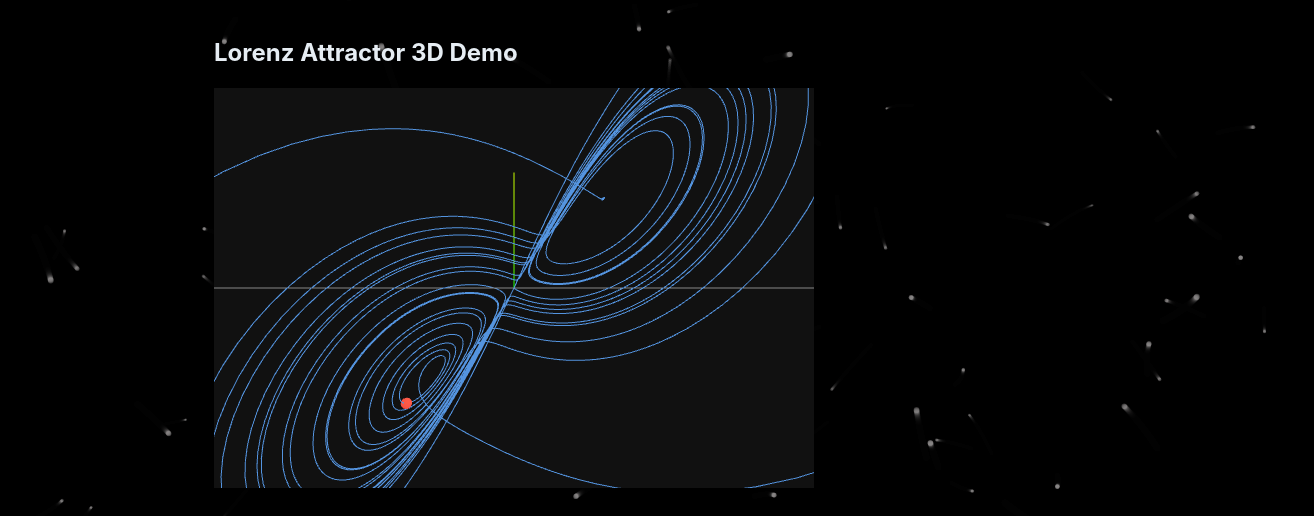
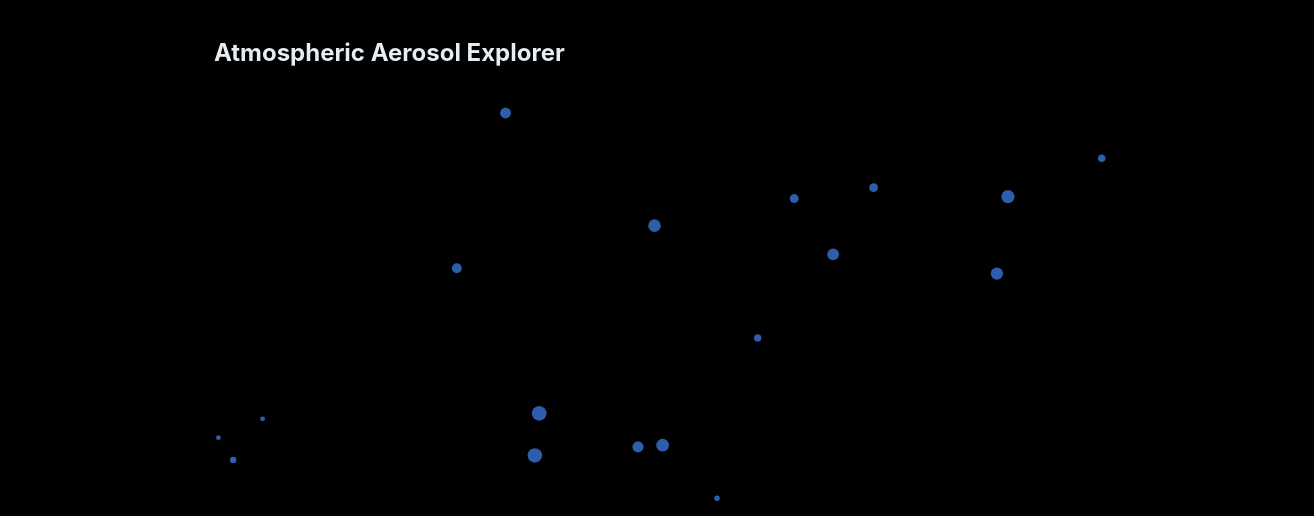
Before and after one commit to samuelod-atmos/samuelod-atmos.github.io, an Astro site: page /plots in a window 1280 px wide. Shown: the part 192-708 px from the top of the page, 1314 px wide, since content can reach past the window. Built offline with nearby package versions, Linux system fonts and the light colour scheme; Astro itself is replaced by a stand-in of ours; animation ran at ten frames a second.

Commit message:
changing the interactive page to have some basic aerosol particle animation

```diff
--- /dev/null
+++ b/src/components/AerosolParticles.jsx
@@ -0,0 +1,193 @@
+import React, { useRef, useEffect, useState } from "react";
+
+const PARTICLE_COLOR = "#4285F4";
+const PARTICLE_RADIUS = 6;
+const WIDTH = 1100;
+const HEIGHT = 600;
+
+function randomParticle() {
+  // Assign a random radius between 2 and 8 (simulate size diversity)
+  const radius = 2 + Math.random() * 6;
+  return {
+    x: Math.random() * WIDTH,
+    y: Math.random() * HEIGHT,
+    vx: (Math.random() - 0.5) * 1.2,
+    vy: (Math.random() - 0.5) * 1.2,
+    radius,
+    stuck: false,
+  };
+}
+
+const SOURCE_X = 40;
+const SOURCE_Y = HEIGHT - 40;
+const SOURCE_RADIUS = 8;
+const SOURCE_COLOR = "#888";
+const EMIT_INTERVAL = 1000; // ms
+const EMIT_PARTICLE_RADIUS = 4;
+
+// Atmospheric flow: constant rightward drift (with max speed limit)
+const FLOW_VX = 0.3; // desired drift speed
+const MAX_SPEED = 0.3; // maximum allowed speed
+
+export default function AerosolParticles() {
+  const [numParticles, setNumParticles] = useState(30);
+  const [particles, setParticles] = useState(() => Array.from({ length: 30 }, randomParticle));
+  const canvasRef = useRef(null);
+  const emitTimeout = useRef();
+
+  // Emit new particle from source every second
+  useEffect(() => {
+    function emitParticle() {
+      setParticles((prev) => [
+        {
+          x: SOURCE_X,
+          y: SOURCE_Y,
+          vx: (Math.random() * 0.5), // rightward
+          vy: -Math.random() * 1.2 - 0.5, // upward
+          radius: EMIT_PARTICLE_RADIUS,
+          stuck: false,
+        },
+        ...prev.filter((p) => !p.stuck), // keep only non-stuck particles
+      ]);
+      emitTimeout.current = setTimeout(emitParticle, EMIT_INTERVAL);
+    }
+    emitTimeout.current = setTimeout(emitParticle, EMIT_INTERVAL);
+    return () => clearTimeout(emitTimeout.current);
+  }, []);
+
+  // Update particles when numParticles changes
+  useEffect(() => {
+    setParticles((prev) => {
+      if (numParticles > prev.length) {
+        return [...prev, ...Array.from({ length: numParticles - prev.length }, randomParticle)];
+      } else {
+        return prev.slice(0, numParticles);
+      }
+    });
+  }, [numParticles]);
+
+  // Animate particles
+  useEffect(() => {
+    let animationId;
+    function animate() {
+      setParticles((prev) =>
+        prev.map((p) => {
+          // Gravity: larger particles fall faster
+          const gravity = 0.0001 * (p.radius / 12); // scale gravity by radius
+          let x = p.x + p.vx;
+          let y = p.y + p.vy + gravity;
+          let vx = p.vx, vy = p.vy + gravity;
+          // Bounce off walls
+          if (x < p.radius) x = WIDTH - p.radius;
+          if (x > WIDTH - p.radius) x = p.radius;
+          // Bounce off top
+          if (y < p.radius) {
+            y = p.radius;
+            vy *= -1;
+          }
+          // Stick to ground if touching bottom
+          let stuck = p.stuck || false;
+          if (y >= HEIGHT - p.radius) {
+            y = HEIGHT - p.radius;
+            vy = 0;
+            vx = 0;
+            stuck = true;
+          }
+          if (stuck) {
+            vy = 0;
+            vx = 0;
+          }
+          vx += FLOW_VX;
+
+          // Swirl region (e.g., a vortex)
+          const SWIRL_CENTER_X = WIDTH * 0.6;
+          const SWIRL_CENTER_Y = HEIGHT * 0.4;
+          const SWIRL_RADIUS = 120;
+          const SWIRL_STRENGTH = 0.0018; // adjust for more/less swirl
+          const dx = x - SWIRL_CENTER_X;
+          const dy = y - SWIRL_CENTER_Y;
+          const dist = Math.sqrt(dx * dx + dy * dy);
+          if (dist < SWIRL_RADIUS) {
+            // Perpendicular velocity for swirling (circular motion)
+            const swirlAngle = Math.atan2(dy, dx) + Math.PI / 2;
+            vx += Math.cos(swirlAngle) * SWIRL_STRENGTH * (1 - dist / SWIRL_RADIUS);
+            vy += Math.sin(swirlAngle) * SWIRL_STRENGTH * (1 - dist / SWIRL_RADIUS);
+          }
+          // Calculate current speed
+          let speed = Math.sqrt(vx * vx + vy * vy);
+          // Only add drift if below max speed
+          if (speed < MAX_SPEED) {
+            // Add less drift as speed approaches max
+            const driftFactor = 1 - speed / MAX_SPEED;
+            vx += FLOW_VX * driftFactor;
+          }
+
+          // After all velocity changes, clamp to max speed
+          speed = Math.sqrt(vx * vx + vy * vy);
+          if (speed > MAX_SPEED) {
+            vx = (vx / speed) * MAX_SPEED;
+            //vy = (vy / speed) * MAX_SPEED;
+          }
+          return {
+            x: Math.max(p.radius, Math.min(WIDTH - p.radius, x)),
+            y: Math.max(p.radius, Math.min(HEIGHT - p.radius, y)),
+            vx,
+            vy,
+            radius: p.radius,
+            stuck,
+          };
+        })
+      );
+      animationId = requestAnimationFrame(animate);
+    }
+    animate();
+    return () => cancelAnimationFrame(animationId);
+  }, [particles.length]);
+
+  // Draw particles
+  useEffect(() => {
+    const canvas = canvasRef.current;
+    const ctx = canvas.getContext("2d");
+    ctx.clearRect(0, 0, WIDTH, HEIGHT);
+    // Draw smoke stack
+    ctx.save();
+    ctx.fillStyle = SOURCE_COLOR;
+    ctx.fillRect(SOURCE_X - 10, SOURCE_Y, 20, 30);
+    ctx.beginPath();
+    ctx.arc(SOURCE_X, SOURCE_Y, SOURCE_RADIUS, 0, 2 * Math.PI);
+    ctx.fill();
+    ctx.restore();
+    // Draw particles
+    for (const p of particles) {
+      ctx.beginPath();
+      ctx.arc(p.x, p.y, p.radius, 0, 2 * Math.PI);
+      ctx.fillStyle = PARTICLE_COLOR;
+      ctx.globalAlpha = 0.7;
+      ctx.fill();
+      ctx.globalAlpha = 1.0;
+    }
+  }, [particles]);
+
+  return (
+    <div style={{ textAlign: "center" }}>
+      <canvas
+        ref={canvasRef}
+        width={WIDTH}
+        height={HEIGHT}
+        style={{ background: "rgba(0,0,0,0.08)", borderRadius: "8px", marginBottom: "1rem" }}
+      />
+      <div style={{ margin: "1rem 0" }}>
+        <label htmlFor="numParticles">Number of particles: </label>
+        <input
+          id="numParticles"
+          type="range"
+          min={1}
+          max={100}
+          value={numParticles}
+          onChange={(e) => setNumParticles(Number(e.target.value))}
+        />
+        <span style={{ marginLeft: "1rem" }}>{numParticles}</span>
+      </div>
+    </div>
+  );
+}
--- a/src/layouts/BaseLayout.astro
+++ b/src/layouts/BaseLayout.astro
@@ -1,5 +1,5 @@
 ---
-const { title } = Astro.props;
+const { title, showParticles } = Astro.props;
 import ParticlesBackground from "../components/ParticlesBackground.jsx";
 ---
 
@@ -14,7 +14,7 @@ import ParticlesBackground from "../components/ParticlesBackground.jsx";
   </head>
 
   <body>
-    <ParticlesBackground client:only="react" />
+    {Astro.props.showParticles !== false && <ParticlesBackground client:only="react" />}
 
     <div class="container">
       <header>
--- a/src/pages/plots.astro
+++ b/src/pages/plots.astro
@@ -1,16 +1,10 @@
 ---
 import BaseLayout from "../layouts/BaseLayout.astro";
-import LorenzAttractor from "../components/LorenzAttractor.jsx";
-import LorenzAttractor3D from "../components/LorenzAttractor3D.jsx";
+import AerosolParticles from "../components/AerosolParticles.jsx";
 ---
 
-<!-- <BaseLayout title="Interactive">
-  <h2>Lorenz Attractor Demo</h2>
-  <LorenzAttractor client:only="react" />
-  <p>Interactive plots coming soon.</p>
-</BaseLayout> -->
-
-<BaseLayout title="Interactive 3D">
-  <h2>Lorenz Attractor 3D Demo</h2>
-  <LorenzAttractor3D client:only="react" />
+<BaseLayout title="Interactive" showParticles={false}>
+  <h2>Atmospheric Aerosol Explorer</h2>
+  <AerosolParticles client:only="react" />
+  <p>Use the slider to change the number of aerosol particles floating in the atmosphere.</p>
 </BaseLayout>
```
